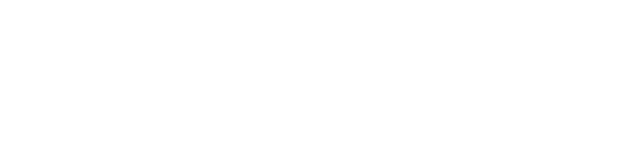
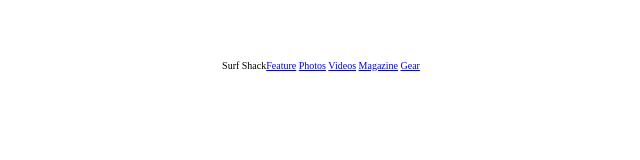
Before and after one commit to Christiano0407/javascript_Station, a plain HTML site: page src/html/index.html in a window 1280 px wide. Shown: the whole page, without its empty margins (241-881 px from the left). Drawn offline with nearby package versions, Linux system fonts and the light colour scheme; a web font is replaced by a local one.

Commit message:
proyect001

```diff
--- a/src/html/index.html
+++ b/src/html/index.html
@@ -3,17 +3,35 @@
 <head>
     <meta charset="UTF-8">
     <meta name="viewport" content="width=device-width, initial-scale=1.0">
-   <link rel="stylesheet" href="../css/style.css">
-    <title>Javascript01</title>
+    <meta http-equiv="X-UA-Compatible" content="ie=edge"> <!-- compatible -->
+    <!-- <meta name="description" content="AyÚda para el SEO"/> -->
+    <!-- <meta name="robots" content="index, follow"/> Ayuda con el SEO, y autorización -->
+    <link rel="shortcut icon" href="../img/search-solid.svg" type="image/png">
+    <script src="https://kit.fontawesome.com/a81368914c.js"></script>
+    <link href="https://fonts.googleapis.com/css?family=Poppins:200,300,400,500,600,700&display=swap" rel="stylesheet">
+    <link rel="stylesheet" href="https://use.typekit.net/eoy0gzf.css">
+     <!--     <link rel="stylesheet" href="../css/responCss.css" media="screen and (min-width: 768px)"> MediaQueries -->
+    <link rel="stylesheet" href="../sass/style.css">
+    <title>Surf-shack</title>
 </head>
 <body>
 <header>
-    <nav></nav>
+    <div class="logo">Surf Shack</div>
+    <nav>
+        <a href="#">Feature</a>
+        <a href="#">Photos</a>
+        <a href="#">Videos</a>
+        <a href="#">Magazine</a>
+        <a href="#">Gear</a>
+    </nav>
 </header>
 <main>
     <section></section>
 </main>
 <footer></footer>
+
+    <script src="/js/main.js"></script>
+	<script src="https://cdnjs.cloudflare.com/ajax/libs/animejs/3.2.0/anime.min.js"></script>
     <script src="../js/main.js"></script>
 </body>
 </html>
--- /dev/null
+++ b/src/sass/style.sass
@@ -0,0 +1,21 @@
+*
+    margin: 0
+    padding: 0
+    box-sizing: border-box
+
+html
+    font-size: 62.5%
+
+body
+    height: 100vh
+    width: 100%
+    overflow: hidden
+
+header
+    position: absolute
+    display: flex
+    justify-content: center
+    align-items: center
+    width: 100%
+    padding: 0 20% 0 10rem
+    height: 13rem
```
Also changed, not shown: src/css/style.css, src/img/andrae-ricketts-0_la3_Slfwk-unsplash.jpg (added), src/img/aud1.jpg (added), src/img/aud2.jpg (added), src/img/search-solid.svg (added), src/sass/style.css (added), 1 other file.
